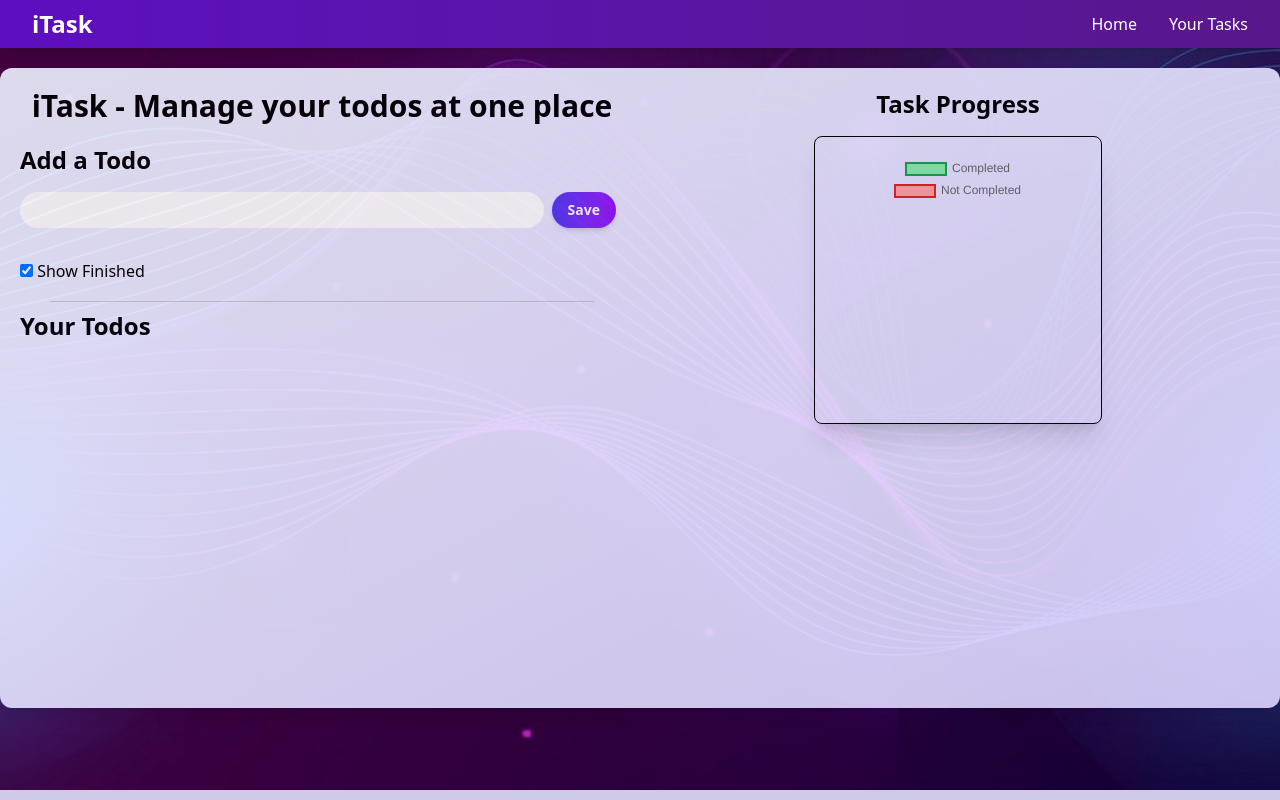
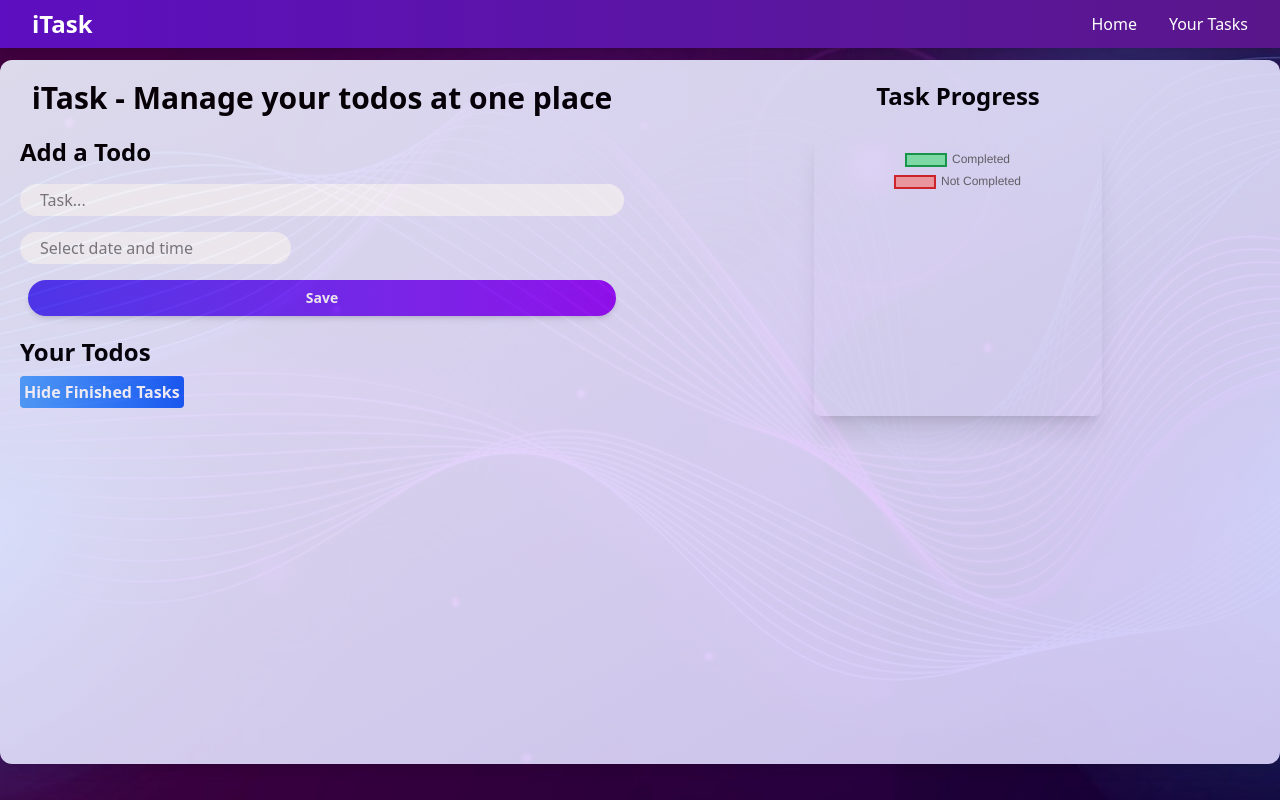
Before and after one commit to namanmahajan2020/Task-manager, a React (Vite) app: page / in a window 1280 px wide. Built offline with nearby package versions, Linux system fonts and the light colour scheme.

Commit message:
set due date and time

```diff
--- a/package.json
+++ b/package.json
@@ -12,12 +12,15 @@
   "dependencies": {
     "@tailwindcss/vite": "^4.0.1",
     "chart.js": "^4.4.8",
+    "date-fns": "^4.1.0",
     "react": "^18.3.1",
     "react-chartjs-2": "^5.3.0",
     "react-circular-progressbar": "^2.2.0",
+    "react-clock": "^5.1.0",
     "react-confetti": "^6.4.0",
+    "react-datepicker": "^8.1.0",
     "react-dom": "^18.3.1",
-    "react-icons": "^5.4.0",
+    "react-icons": "^5.5.0",
     "react-use": "^17.6.0",
     "tailwindcss": "^4.0.1",
     "uuid": "^11.0.5"
--- a/src/App.jsx
+++ b/src/App.jsx
@@ -7,6 +7,8 @@ import { Chart as ChartJS, ArcElement, Tooltip, Legend } from 'chart.js';
 import { Doughnut } from 'react-chartjs-2';
 import Confetti from "react-confetti";
 import { useWindowSize } from "react-use";
+import DatePicker from 'react-datepicker';
+import 'react-datepicker/dist/react-datepicker.css';
 
 import "./index.css";
 
@@ -18,6 +20,8 @@ function App() {
   const [showFinished, setShowFinished] = useState(true);
   const [editingId, setEditingId] = useState(null);
   const [editedText, setEditedText] = useState('');
+  const [dueDate, setDueDate] = useState(null);
+  const [editingDate, setEditingDate] = useState(null);
 
   const [showConfetti, setShowConfetti] = useState(false);
   const { width, height } = useWindowSize();
@@ -36,37 +40,39 @@ function App() {
     }
   }, [todos]);
 
-  const saveToLS = () => {
-    localStorage.setItem('todos', JSON.stringify(todos));
+  const saveToLS = (updatedTodos) => {
+    localStorage.setItem('todos', JSON.stringify(updatedTodos));
   };
 
-  const toggleFinished = () => {
-    setShowFinished(!showFinished);
-  };
-
-  const handleEdit = (id, text) => {
+  const handleEdit = (id, text, date) => {
     setEditingId(id);
     setEditedText(text);
+    setEditingDate(date ? new Date(date) : null);
   };
 
   const handleSaveEdit = (id) => {
-    setTodos(todos.map(task =>
-      task.id === id ? { ...task, todo: editedText } : task
-    ));
+    const updatedTodos = todos.map(task =>
+      task.id === id ? { ...task, todo: editedText, dueDate: editingDate } : task
+    );
+    setTodos(updatedTodos);
     setEditingId(null);
-    saveToLS();
+    setEditingDate(null);
+    saveToLS(updatedTodos);
   };
 
   const handleDelete = (id) => {
-    setTodos(todos.filter((item) => item.id !== id));
-    saveToLS();
+    const updatedTodos = todos.filter((item) => item.id !== id);
+    setTodos(updatedTodos);
+    saveToLS(updatedTodos);
   };
 
   const handleAdd = () => {
-    if (todo.length >= 3 && !todos.some(t => t.todo === todo)) {
-      setTodos([...todos, { id: uuidv4(), todo, isCompleted: false }]);
+    if (todo.length >= 3 && dueDate && !todos.some(t => t.todo === todo)) {
+      const newTodos = [...todos, { id: uuidv4(), todo, isCompleted: false, dueDate }];
+      setTodos(newTodos);
       setTodo('');
-      saveToLS();
+      setDueDate(null);
+      saveToLS(newTodos);
     }
   };
 
@@ -76,10 +82,11 @@ function App() {
 
   const handleCheckbox = (e) => {
     const id = e.target.name;
-    setTodos(todos.map(task =>
+    const updatedTodos = todos.map(task =>
       task.id === id ? { ...task, isCompleted: !task.isCompleted } : task
-    ));
-    saveToLS();
+    );
+    setTodos(updatedTodos);
+    saveToLS(updatedTodos);
   };
 
   const handleKeyDown = (event) => {
@@ -111,29 +118,59 @@ function App() {
       <Navbar />
       {showConfetti && <Confetti width={width} height={height} />}
 
-      <div className="mx-3 md:container md:mx-auto my-5 rounded-xl p-5 bg-gradient-to-br from-indigo-50 to-violet-200 opacity-90 min-h-[80vh] flex flex-col md:flex-row gap-8 shadow-lg">
+      <div className="mx-3 md:container md:mx-auto m-3 rounded-xl p-5 bg-gradient-to-br from-indigo-50 to-violet-200 opacity-90 min-h-[88vh] flex flex-col md:flex-row gap-8 shadow-lg">
         <div className="md:w-1/2">
           <h1 className="font-bold text-center text-3xl">iTask - Manage your todos at one place</h1>
           <div className="addTodo my-5 flex flex-col gap-4">
             <h2 className="text-2xl font-bold">Add a Todo</h2>
-            <div className="flex">
-              <input onKeyDown={handleKeyDown} onChange={handleChange} value={todo} className="bg-white w-full rounded-full px-5 py-1" type="text" />
-              <button onClick={handleAdd} disabled={todo.length < 3} className="bg-gradient-to-r from-indigo-600 to-purple-600 hover:from-indigo-700 hover:to-purple-700 disabled:bg-gray-400 p-4 font-bold py-2 text-sm text-white rounded-full mx-2 shadow-md transition-all duration-200">Save</button>
+            <input onKeyDown={handleKeyDown} onChange={handleChange} value={todo} className="bg-white w-full rounded-full px-5 py-1" type="text" placeholder="Task..." />
+            <DatePicker
+              selected={dueDate}
+              onChange={date => setDueDate(date)}
+              showTimeSelect={true} // Enable time selection
+
+              dateFormat="Pp"
+              className="rounded-full px-5 py-1 bg-white"
+              placeholderText="Select date and time"
+
+            />
+            <button onClick={handleAdd} disabled={todo.length < 3 || !dueDate} className="bg-gradient-to-r from-indigo-600 to-purple-600 hover:from-indigo-700 hover:to-purple-700 disabled:bg-gray-400 p-2 font-bold text-sm text-white rounded-full mx-2 shadow-md transition-all duration-200">Save</button>
           </div>
-          </div>
-          <input className="my-4" onChange={toggleFinished} type="checkbox" checked={showFinished} /> Show Finished
-          <div className="h-[1px] bg-black opacity-15 w-[90%] mx-auto my-2"></div>
+
+
           <h2 className="text-2xl font-bold">Your Todos</h2>
+            <button
+              onClick={() => setShowFinished(!showFinished)}
+              className="bg-gradient-to-r from-blue-400 to-blue-600 text-white p-1 rounded mt-2 font-bold"
+
+
+          >
+            {showFinished ? 'Hide Finished Tasks' : 'Show Finished Tasks'}
+          </button>
+
         <div className="todos">
-            {todos.map((item) => (
-              (showFinished || !item.isCompleted) && (
+            {todos.filter(item => showFinished || !item.isCompleted).map((item) => (
+
+
               <div key={item.id} className="todo flex my-3 justify-between">
                 <div className="flex gap-5">
                   <input name={item.id} onChange={handleCheckbox} type="checkbox" checked={item.isCompleted} />
                   {editingId === item.id ? (
-                      <input value={editedText} onChange={(e) => setEditedText(e.target.value)} onKeyDown={(e) => e.key === 'Enter' && handleSaveEdit(item.id)} className="border border-gray-400 rounded px-2" autoFocus />
+                    <>
+                      <input value={editedText} onChange={(e) => setEditedText(e.target.value)} className="border rounded px-2" />
+                      <DatePicker
+                        selected={editingDate || (item.dueDate ? new Date(item.dueDate) : null)}
+                        onChange={(date) => setEditingDate(date)}
+                        showTimeSelect
+                        dateFormat="Pp"
+                        className="rounded px-2 border border-gray-300 cursor-pointer"
+                      />
+                    </>
                   ) : (
+                    <div>
                       <div className={item.isCompleted ? 'line-through' : ''}>{item.todo}</div>
+                      <div className="text-sm text-gray-500">Due: {new Date(item.dueDate).toLocaleString()}</div>
+                    </div>
                   )}
                 </div>
                 <div className="buttons flex h-full">
@@ -141,19 +178,19 @@ function App() {
                     <button onClick={() => handleSaveEdit(item.id)} className="bg-green-600 p-2 text-white rounded-md mx-1">✅</button>
                   ) : (
                     <>
-                        <button onClick={() => handleEdit(item.id, item.todo)} className="bg-indigo-600 p-2 text-white rounded-md mx-1"><FaEdit /></button>
-                        <button onClick={() => handleDelete(item.id)} className="bg-red-600 p-2 text-white rounded-md mx-1"><AiFillDelete /></button>
+                      <button onClick={() => handleEdit(item.id, item.todo, item.dueDate)} className="bg-gradient-to-r from-indigo-400 to-indigo-600 p-2 text-white rounded-md mx-1"><FaEdit /></button>
+                      <button onClick={() => handleDelete(item.id)} className="bg-gradient-to-r from-red-400 to-red-600 p-2 text-white rounded-md mx-1"><AiFillDelete /></button>
                     </>
                   )}
                 </div>
               </div>
-              )
             ))}
           </div>
         </div>
+
         <div className="md:w-1/2 flex flex-col items-center">
           <h2 className="text-2xl font-bold mb-4">Task Progress</h2>
-          <div className="w-72 h-72 rounded-lg shadow-xl p-4 border">
+          <div className="w-72 h-72 rounded-lg shadow-xl p-4">
             <Doughnut data={data} />
           </div>
         </div>
```
Also changed, not shown: 1 other file (tests, documents, lock files or other folders). Lines whose indentation alone changed are shown as unchanged.
